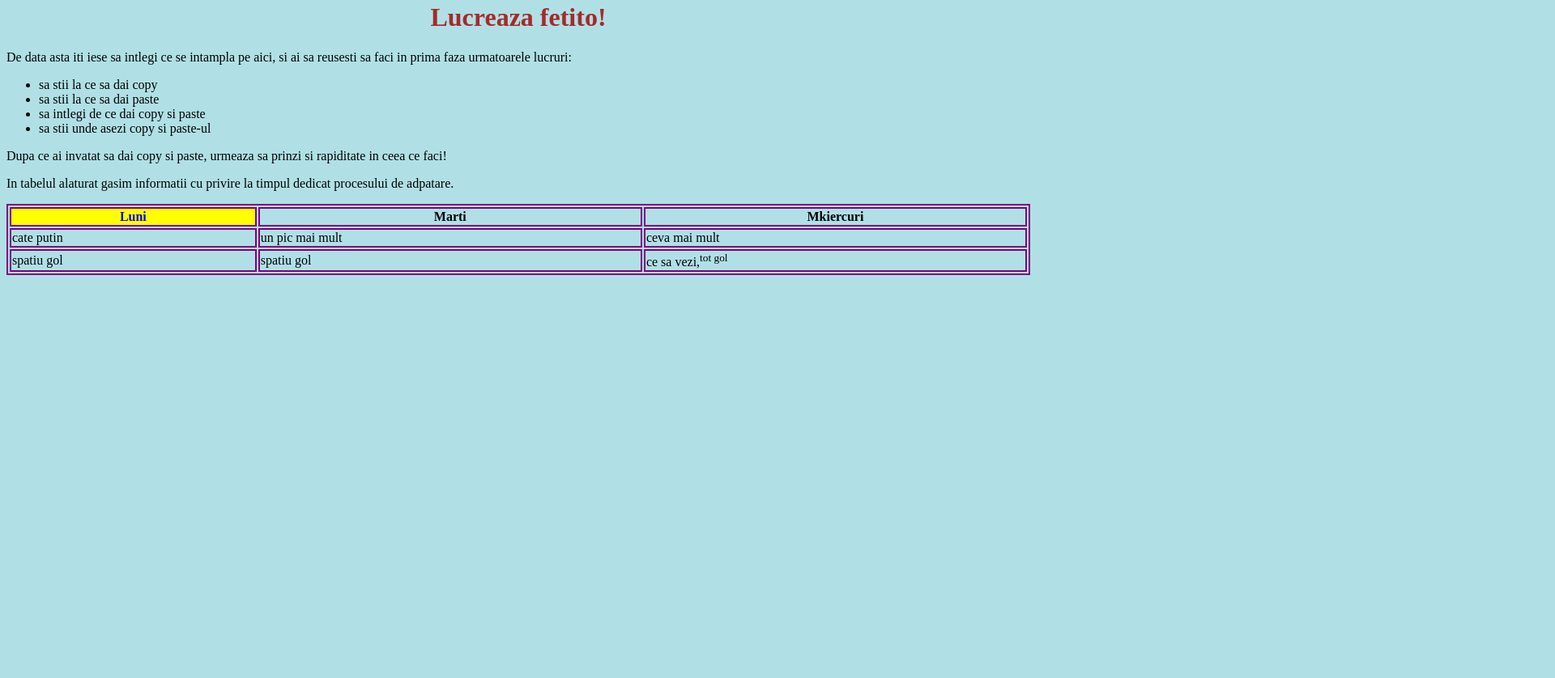
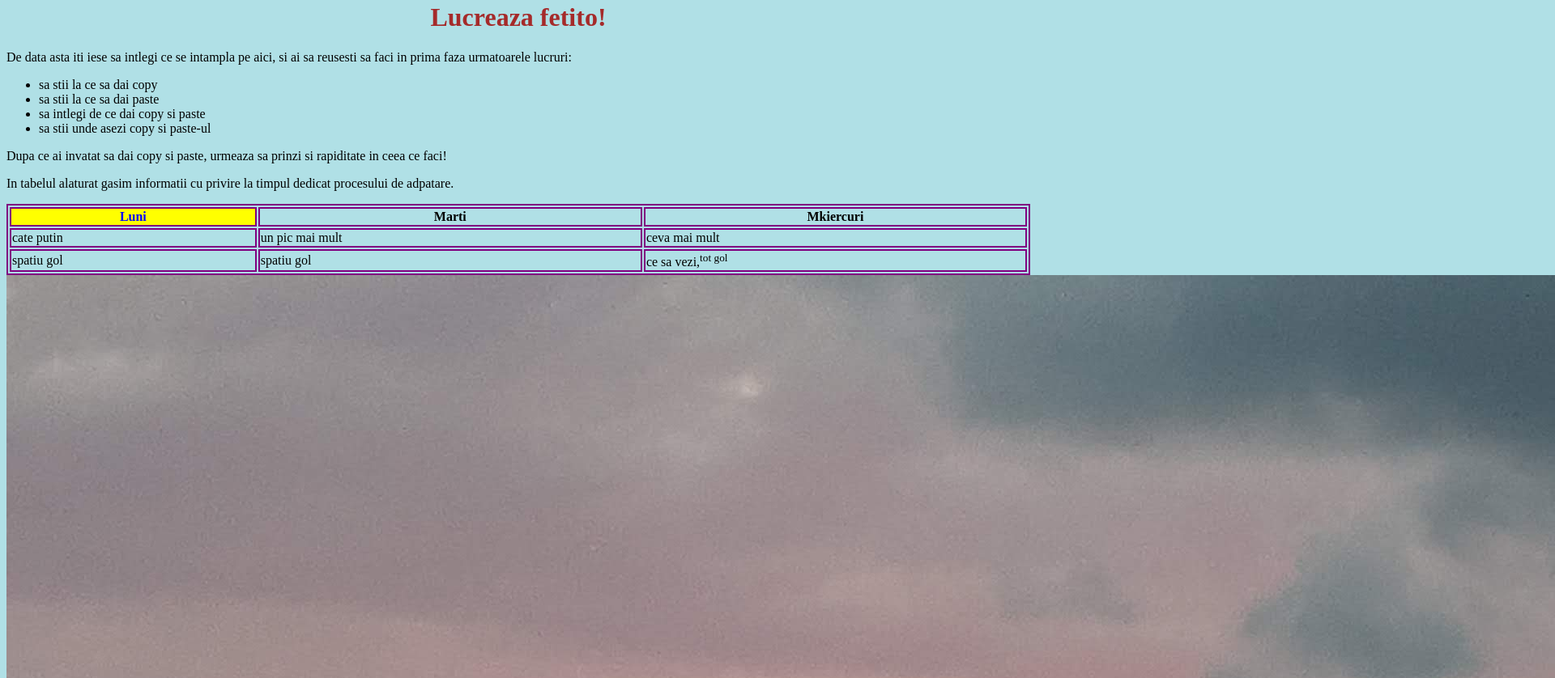
Before and after one commit to i-lo-na/dayone, a plain HTML site: page lucreaza-fa.html in a window 1280 px wide. Shown: the part 18-856 px from the top of the page at 81% size, 1920 px wide, since content can reach past the window. Before the commit the page ends 800 px from the top, so only its background shows below. Drawn offline with Linux system fonts and the light colour scheme.

Commit message:
1 file modified

```diff
--- a/lucreaza-fa.html
+++ b/lucreaza-fa.html
@@ -42,7 +42,7 @@ table, th, td {
   <td>ce sa vezi,<sup>tot gol </sup></td>
 </tr>
 </table>
-<img src=""> </img>
+<img src="/poze/PXL_20220910_033734786.jpg"> </img>
 
 
 
```
